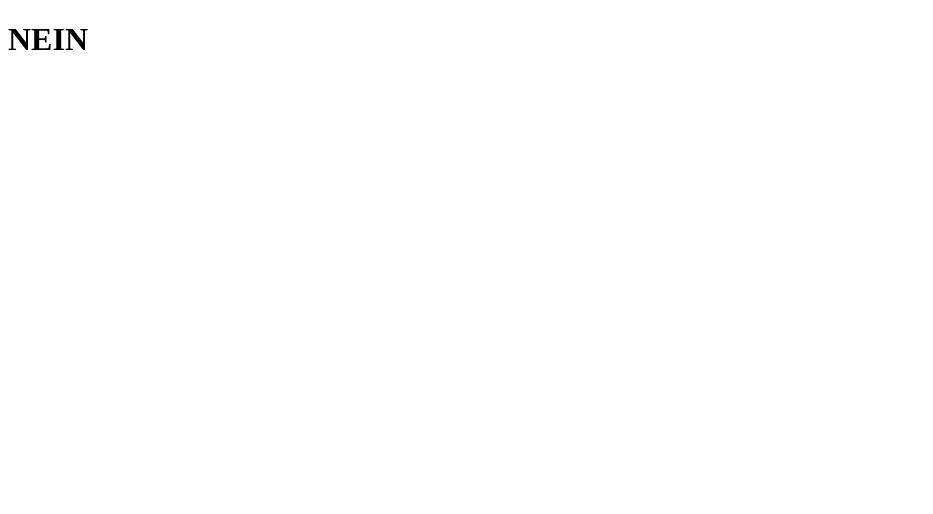
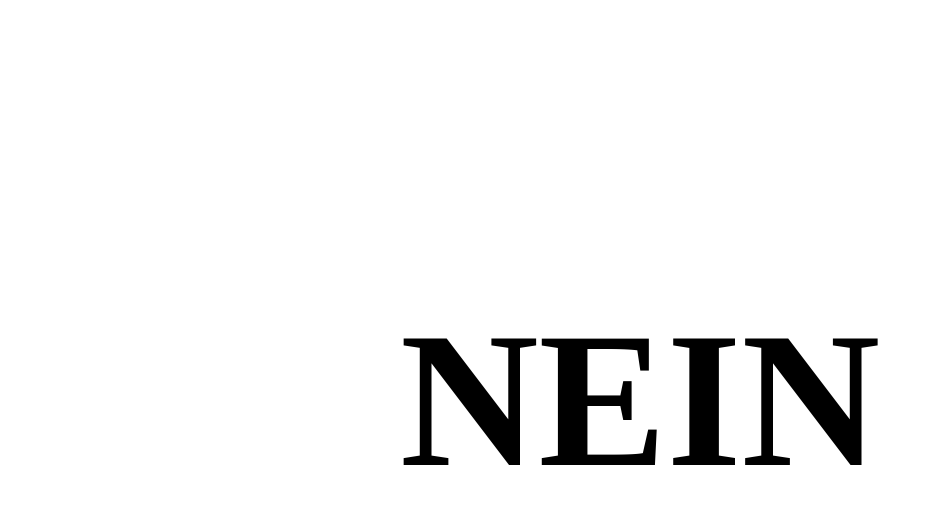
Before and after one commit to OrionReed/isitinscopeforchristmas, a plain HTML site: page index.html in a window 1280 px wide. Shown: the whole page, without its empty margins (0-933 px from the left). Drawn offline with Linux system fonts and the light colour scheme.

Commit message:
embiggen

```diff
--- a/index.html
+++ b/index.html
@@ -5,7 +5,16 @@
     <meta name="viewport" content="width=device-width, initial-scale=1.0" />
     <title>isitinscopeforchristmas</title>
   </head>
-  <body>
+  <body
+    style="
+      display: flex;
+      justify-content: center;
+      align-items: center;
+      height: 100vh;
+      margin: 0;
+      font-size: 6rem;
+    "
+  >
     <h1>NEIN</h1>
   </body>
 </html>
```
